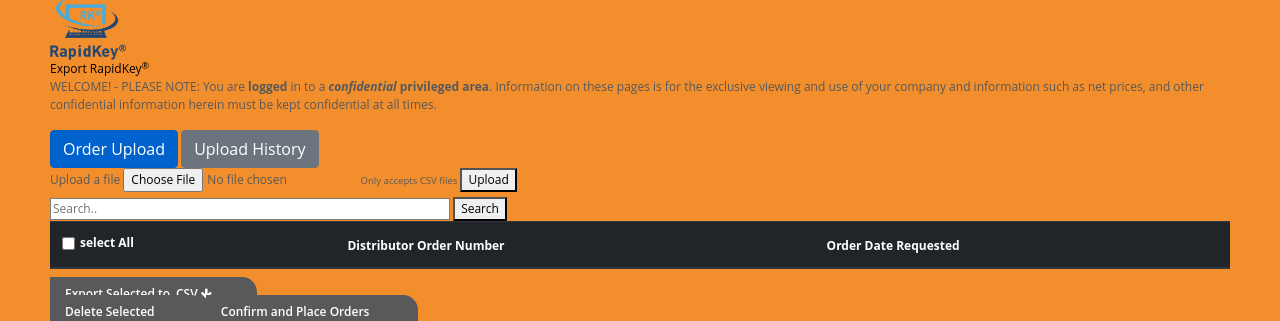
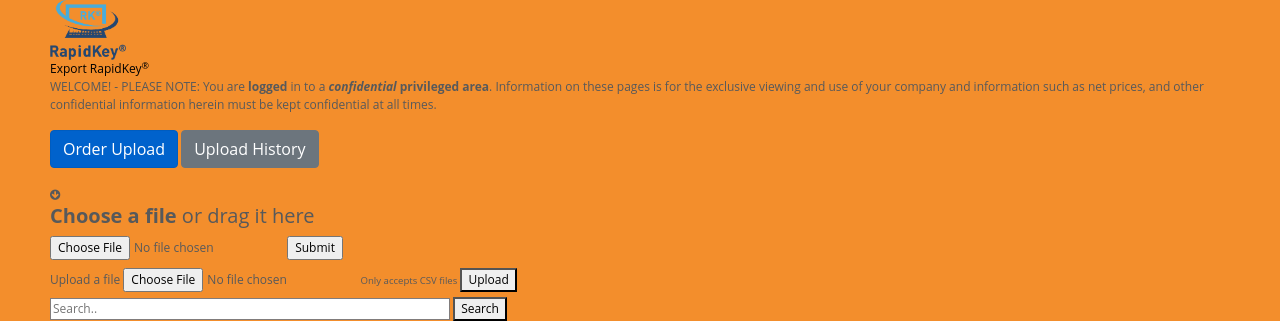
Before and after one commit to parth-vijay/django_assignment, a Django app: page /areakey/ in a window 1280 px wide. Shown: the part 216-537 px from the top of the page. Run offline with Django 3.2, Linux system fonts and the light colour scheme; lists and menus that the app fills with data are empty; some libraries are stand-ins or nearby versions.

Commit message:
another form add regarding file upload

```diff
--- a/home/templates/areakey.html
+++ b/home/templates/areakey.html
@@ -19,7 +19,7 @@
 					<div class="item">
 						<form data-validation="true" method="POST" enctype="multipart/form-data">
 							{% csrf_token %}
-							<!-- <div class="item-inner">
+							<div class="item-inner">
 								<div class="item-content">
 									<div class="image-upload"> <label style="cursor: pointer;" for="file_upload"> <img src="" alt="" class="uploaded-image">
 											<div class="h-100">
@@ -29,12 +29,13 @@
 													</div>
 												</div>
 											</div>
-											 <input data-required="image" type="file" name="csvfile" id="file_upload" class="image-input" data-traget-resolution="image_resolution" value="">
+											 <input data-required="image" type="file" name="csvfile" id="file_upload" class="image-input" data-traget-resolution="image_resolution" value="" onclick="formsubmit()">
+											 <input type="submit">
 										</label> </div>
-								</div> -->
+								</div>
 								<!--item-content-->
 								<label for="file1"> Upload a file</label>
-								<input type="file" id="file1" name="file">
+								<input type="file" id="file1" name="file" onclick="submitform()">
 								<small>Only accepts CSV files</small>
 								<button type="submit">Upload</button>
 							</div>
```
